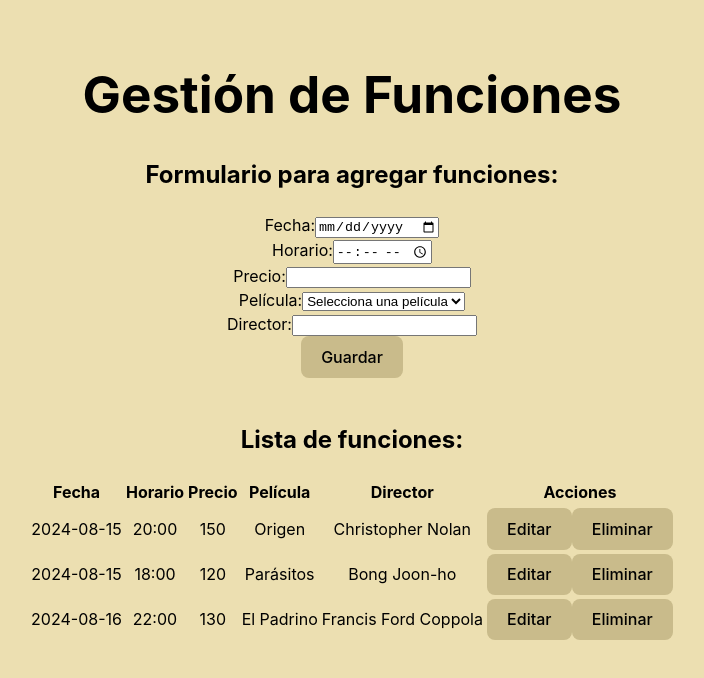
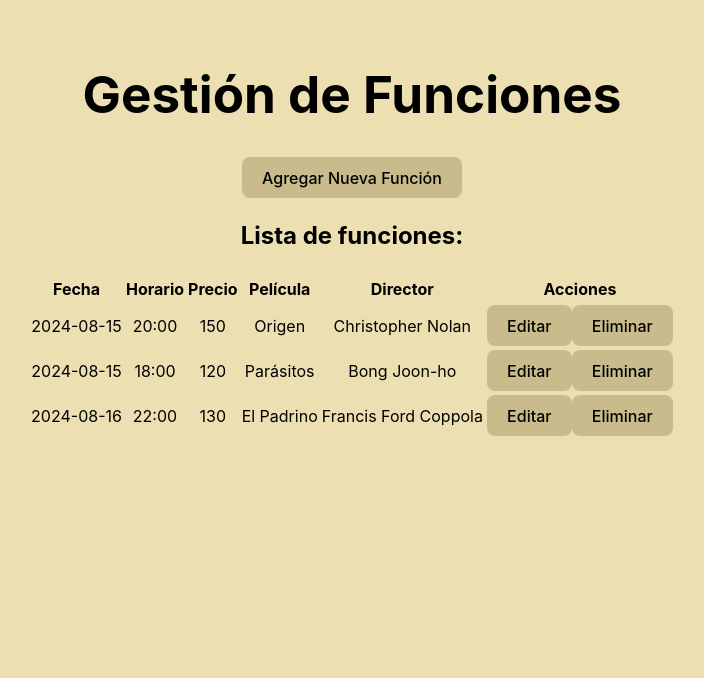
Before and after one commit to francocallegari/lc4-tup-diagnostico, a React (Vite) app in the folder front/lc4-tup-diagnostico/: page / in a window 1280 px wide. Shown: the top 678 px of the page, without its empty margins (288-992 px from the left). Built offline with nearby package versions, Linux system fonts and the light colour scheme.

Commit message:
updated project with modal

```diff
--- a/front/lc4-tup-diagnostico/package.json
+++ b/front/lc4-tup-diagnostico/package.json
@@ -10,7 +10,9 @@
     "preview": "vite preview"
   },
   "dependencies": {
+    "bootstrap": "^5.3.3",
     "react": "^18.3.1",
+    "react-bootstrap": "^2.10.4",
     "react-dom": "^18.3.1"
   },
   "devDependencies": {
--- a/front/lc4-tup-diagnostico/src/App.jsx
+++ b/front/lc4-tup-diagnostico/src/App.jsx
@@ -1,13 +1,15 @@
 import React, { useState } from "react";
 import "./App.css";
+import FunctionList from "./components/functionList/FunctionList";
 import FunctionForm from "./components/functionForm/FunctionForm";
-import FunctionList from "./components/functionList/FunctionList";
 import movies from "./data/movies";
-import functions from "./data/functions";
+import initialFunctions from "./data/functions";
+import Button from 'react-bootstrap/Button';
 
 function App() {
-  const [functionsList, setFunctionsList] = useState(functions);
+  const [functionsList, setFunctionsList] = useState(initialFunctions);
   const [editingFunction, setEditingFunction] = useState(null);
+  const [isModalOpen, setIsModalOpen] = useState(false);
 
   const handleAddFunction = (newFunction) => {
     setFunctionsList([
@@ -38,16 +40,26 @@ function App() {
   return (
     <div>
       <h1>Gestión de Funciones</h1>
-      <FunctionForm
-        onSubmit={handleAddFunction}
-        initialData={editingFunction}
-        movies={movies}
-      />
-      <br/>
+      <Button variant="primary" onClick={() => setIsModalOpen(true)}>
+        Agregar Nueva Función
+      </Button>
       <FunctionList
         functions={functionsList}
         onEdit={handleEditFunction}
         onDelete={handleDeleteFunction}
+      />
+      <FunctionForm
+        onSubmit={(data) => {
+          if (editingFunction) {
+            handleUpdateFunction({ ...data, id: editingFunction.id });
+          } else {
+            handleAddFunction(data);
+          }
+        }}
+        initialData={editingFunction}
+        movies={movies}
+        show={isModalOpen}
+        handleClose={() => setIsModalOpen(false)}
       />
     </div>
   );
--- a/front/lc4-tup-diagnostico/src/components/functionForm/FunctionForm.jsx
+++ b/front/lc4-tup-diagnostico/src/components/functionForm/FunctionForm.jsx
@@ -1,23 +1,24 @@
-import React, { useState, useEffect } from "react";
+import React, { useState, useEffect } from 'react';
+import Button from 'react-bootstrap/Button';
+import Modal from 'react-bootstrap/Modal';
 
-const FunctionForm = ({ onSubmit, initialData = {}, movies }) => {
+const FunctionForm = ({ onSubmit, initialData = {}, movies, show, handleClose }) => {
   const [formData, setFormData] = useState({
-    fecha: "",
-    horario: "",
-    precio: "",
-    pelicula: "",
-    director: "",
+    fecha: '',
+    horario: '',
+    precio: '',
+    pelicula: '',
+    director: '',
   });
 
   useEffect(() => {
-    // Solo actualiza el estado si initialData no es nulo
     if (initialData) {
       setFormData({
-        fecha: initialData.fecha || "",
-        horario: initialData.horario || "",
-        precio: initialData.precio || "",
-        pelicula: initialData.pelicula || "",
-        director: initialData.director || "",
+        fecha: initialData.fecha || '',
+        horario: initialData.horario || '',
+        precio: initialData.precio || '',
+        pelicula: initialData.pelicula || '',
+        director: initialData.director || '',
       });
     }
   }, [initialData]);
@@ -31,17 +32,22 @@ const FunctionForm = ({ onSubmit, initialData = {}, movies }) => {
     e.preventDefault();
     onSubmit(formData);
     setFormData({
-      fecha: "",
-      horario: "",
-      precio: "",
-      pelicula: "",
-      director: "",
+      fecha: '',
+      horario: '',
+      precio: '',
+      pelicula: '',
+      director: '',
     });
+    handleClose();
   };
 
   return (
+    <Modal show={show} onHide={handleClose}>
+      <Modal.Header closeButton>
+        <Modal.Title>Formulario para agregar funciones</Modal.Title>
+      </Modal.Header>
+      <Modal.Body>
         <form onSubmit={handleSubmit}>
-      <h2>Formulario para agregar funciones:</h2>
           <div>
             <label>Fecha:</label>
             <input
@@ -98,8 +104,17 @@ const FunctionForm = ({ onSubmit, initialData = {}, movies }) => {
               required
             />
           </div>
-      <button type="submit">Guardar</button>
+          <Modal.Footer>
+            <Button variant="secondary" onClick={handleClose}>
+              Cerrar
+            </Button>
+            <Button variant="primary" type="submit">
+              Guardar
+            </Button>
+          </Modal.Footer>
         </form>
+      </Modal.Body>
+    </Modal>
   );
 };
 
```
Also changed, not shown: 1 other file (tests, documents, lock files or other folders). Lines whose indentation alone changed are shown as unchanged.
